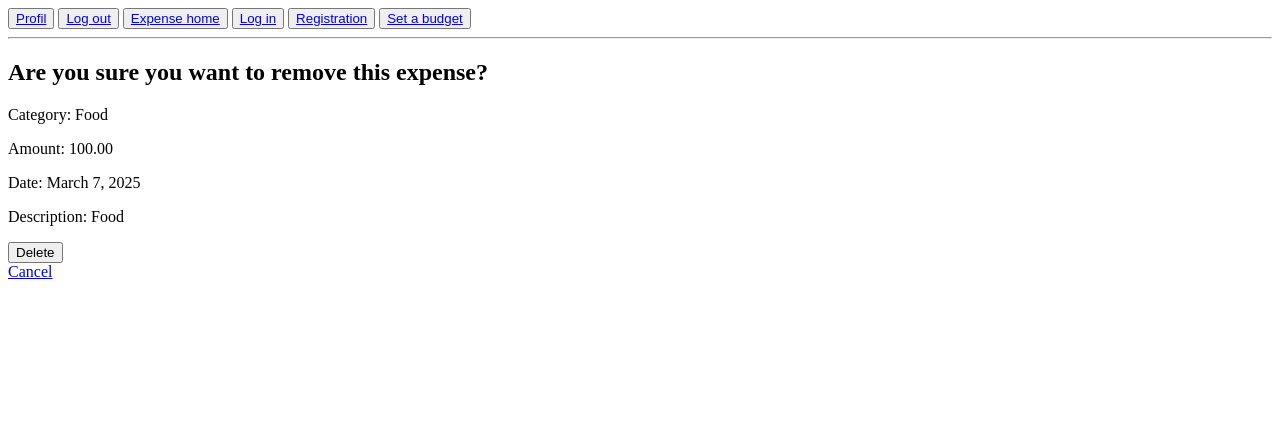
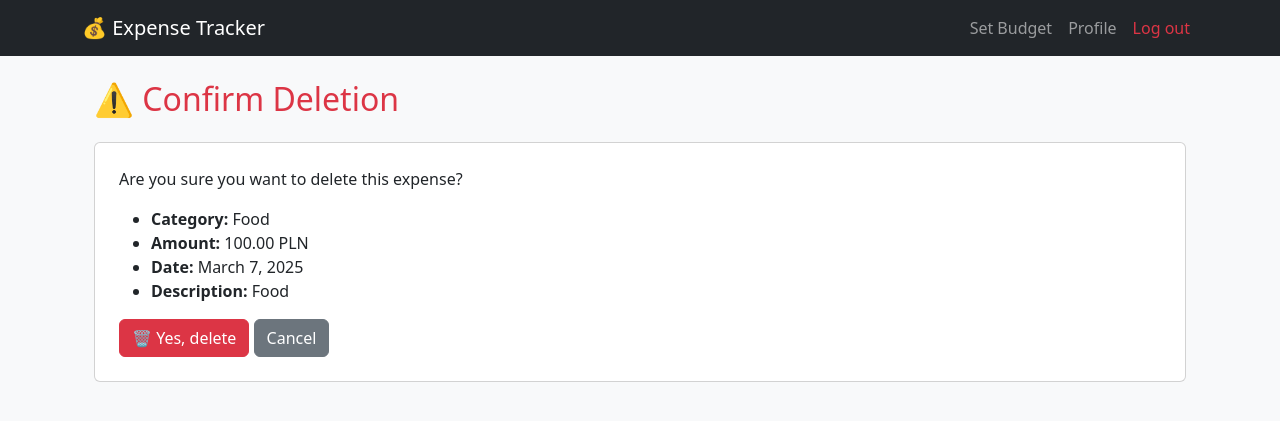
Before and after one commit to DanieloSendi/Expense-Tracker-App, a Django app: page /expenses/delete/4/ in a window 1280 px wide. Shown: the top 421 px of the page. Run offline with Django 5.2, Linux system fonts and the light colour scheme; a user stored in the database is signed in; data comes from the database, SQL or seed files in the repository; both versions use the stored data as it was after the commit.

Commit message:
Restricted home page data for non-logged users and improved UI/UX for expenses templates

```diff
--- a/config/settings.py
+++ b/config/settings.py
@@ -123,6 +123,9 @@ USE_TZ = True
 # https://docs.djangoproject.com/en/5.1/howto/static-files/
 
 STATIC_URL = "static/"
+STATICFILES_DIRS = (
+    os.path.join(BASE_DIR, 'static'),
+)
 
 # Default primary key field type
 # https://docs.djangoproject.com/en/5.1/ref/settings/#default-auto-field
--- a/expenses/templates/expenses/expense_confirm_delete.html
+++ b/expenses/templates/expenses/expense_confirm_delete.html
@@ -1,14 +1,21 @@
-{% extends "base.html" %}
-{% block content %}
-<h2>Are you sure you want to remove this expense?</h2>
-<p>Category: {{ expense.category }}</p>
-<p>Amount: {{ expense.amount }}</p>
-<p>Date: {{ expense.date }}</p>
-<p>Description: {{ expense.description }}</p>
+{% extends "base.html" %} {% block content %}
+<div class="container">
+  <h2 class="mb-4 text-danger">⚠️ Confirm Deletion</h2>
 
-<form method="POST">
-    {% csrf_token %}
-    <button type="submit">Delete</button>
-</form>
-<a href="{% url 'expense-list' %}">Cancel</a>
+  <div class="card p-4">
+    <p>Are you sure you want to delete this expense?</p>
+    <ul>
+      <li><strong>Category:</strong> {{ expense.category }}</li>
+      <li><strong>Amount:</strong> {{ expense.amount }} PLN</li>
+      <li><strong>Date:</strong> {{ expense.date }}</li>
+      <li><strong>Description:</strong> {{ expense.description }}</li>
+    </ul>
+
+    <form method="POST">
+      {% csrf_token %}
+      <button type="submit" class="btn btn-danger">🗑️ Yes, delete</button>
+      <a href="{% url 'expense-list' %}" class="btn btn-secondary">Cancel</a>
+    </form>
+  </div>
+</div>
 {% endblock %}
--- a/expenses/views.py
+++ b/expenses/views.py
@@ -10,31 +10,36 @@ import csv
 from django.http import HttpResponse
 
 
-@login_required
 def home(request):
-    expenses = Expense.objects.filter(user=request.user)
-    budget = Budget.objects.filter(user=request.user).first()
+    if request.user.is_authenticated:
+        expenses = Expense.objects.filter(user=request.user)
+        budget = Budget.objects.filter(user=request.user).first()
 
-    total_spent = expenses.aggregate(models.Sum("amount"))["amount__sum"] or 0
-    balance = budget.amount - total_spent if budget else 0  # Obliczamy, ile jeszcze zostało w budżecie
+        total_spent = expenses.aggregate(models.Sum("amount"))["amount__sum"] or 0
+        balance = budget.amount - total_spent if budget else 0
 
-    budget_status = None
-    if budget:
-        percent_used = (total_spent / budget.amount) * 100 if budget.amount > 0 else 0
-        if percent_used > 100:
-            budget_status = "🔴 You've gone over budget!"
-        elif percent_used > 80:
-            budget_status = "🟡 You're close to exceeding your budget!"
-        else:
-            budget_status = f"🟢 Used {percent_used:.2f}% of the budget."
+        budget_status = None
+        if budget:
+            percent_used = (total_spent / budget.amount) * 100 if budget.amount > 0 else 0
+            if percent_used > 100:
+                budget_status = "🔴 You've gone over budget!"
+            elif percent_used > 80:
+                budget_status = "🟡 You're close to exceeding your budget!"
+            else:
+                budget_status = f"🟢 Used {percent_used:.2f}% of the budget."
 
-    return render(request, "expenses/home.html", {
-        "expenses": expenses,
-        "total_spent": total_spent,
-        "budget": budget.amount if budget else None,
-        "balance": balance,
-        "budget_status": budget_status
-    })
+        context = {
+            "expenses": expenses,
+            "total_spent": total_spent,
+            "budget": budget.amount if budget else None,
+            "balance": balance,
+            "budget_status": budget_status,
+        }
+    else:
+        # For non-logged-in users
+        context = {}
+
+    return render(request, "expenses/home.html", context)
 
 # Takes all the expenses of a logged-in user and sorts them descending by date
 @login_required
--- a/templates/base.html
+++ b/templates/base.html
@@ -5,25 +5,67 @@
   <head>
     <meta charset="UTF-8" />
     <title>Expense Tracker</title>
+
+    <!-- Bootstrap CSS -->
+    <link
+      href="https://cdn.jsdelivr.net/npm/bootstrap@5.3.3/dist/css/bootstrap.min.css"
+      rel="stylesheet"
+      integrity="sha384-QWTKZyjpPEjISv5WaRU9OFeRpok6YctnYmDr5pNlyT2bRjXh0JMhjY6hW+ALEwIH"
+      crossorigin="anonymous"
+    />
+    <!-- Custom Styles -->
+    <link rel="stylesheet" href="{% static 'css/styles.css' %}" />
   </head>
 
-  <body>
-    <nav>
-      {% if user.is_authenticated %}
-      <button><a href="{% url 'profile' %}">Profil</a></button>
-      <button><a href="{% url 'logout' %}">Log out</a></button>
-      <button><a href="{% url 'expenses-home' %}">Expense home</a></button>
-      <button><a href="{% url 'login' %}">Log in</a></button>
-      <button><a href="{% url 'register' %}">Registration</a></button>
-      <button><a href="{% url 'budget' %}">Set a budget</a></button>
-      {% else %}
-      <button><a href="{% url 'login' %}">Log in</a></button> |
-      <button><a href="{% url 'register' %}">Registration</a></button>
-      {% endif %}
+  <body class="bg-light">
+    <nav class="navbar navbar-expand-lg navbar-dark bg-dark">
+      <div class="container">
+        <a class="navbar-brand" href="{% url 'expenses-home' %}"
+          >💰 Expense Tracker</a
+        >
+        <button
+          class="navbar-toggler"
+          type="button"
+          data-bs-toggle="collapse"
+          data-bs-target="#navbarNav"
+        >
+          <span class="navbar-toggler-icon"></span>
+        </button>
+        <div class="collapse navbar-collapse" id="navbarNav">
+          <ul class="navbar-nav ms-auto">
+            {% if user.is_authenticated %}
+            <li class="nav-item">
+              <a class="nav-link" href="{% url 'budget' %}">Set Budget</a>
+            </li>
+            <li class="nav-item">
+              <a class="nav-link" href="{% url 'profile' %}">Profile</a>
+            </li>
+            <li class="nav-item">
+              <a class="nav-link text-danger" href="{% url 'logout' %}"
+                >Log out</a
+              >
+            </li>
+            {% else %}
+            <li class="nav-item">
+              <a class="nav-link" href="{% url 'login' %}">Log in</a>
+            </li>
+            <li class="nav-item">
+              <a class="nav-link" href="{% url 'register' %}">Sign up</a>
+            </li>
+            {% endif %}
+          </ul>
+        </div>
+      </div>
     </nav>
 
-    <hr />
+    <div class="container mt-4">{% block content %}{% endblock %}</div>
 
-    <main>{% block content %} {% endblock %}</main>
+    <script
+      src="https://cdn.jsdelivr.net/npm/bootstrap@5.3.3/dist/js/bootstrap.bundle.min.js"
+      integrity="sha384-YvpcrYf0tY3lHB60NNkmXc5s9fDVZLESaAA55NDzOxhy9GkcIdslK1eN7N6jIeHz"
+      crossorigin="anonymous"
+    ></script>
+
+    <script src="{% static 'js/script.js' %}"></script>
   </body>
 </html>
--- a/users/templates/users/register.html
+++ b/users/templates/users/register.html
@@ -1,11 +1,10 @@
-{% extends "base.html" %}
-{% block content %}
+{% extends "base.html" %} {% block content %}
 
 <h2>Registration</h2>
 <form method="POST">
   {% csrf_token %} {{ form.as_p }}
   <button type="submit">Sign up</button>
 </form>
-<p>Do you have an account already? <a href="{% url 'login' %}">Sign up</a></p>
+<p>Do you have an account already? <a href="{% url 'login' %}">Log in</a></p>
 
 {% endblock %}
--- a/users/views.py
+++ b/users/views.py
@@ -27,7 +27,7 @@ def login_view(request):
         if form.is_valid():
             user = form.get_user()
             login(request, user)
-            return redirect("expense-list")
+            return redirect("expenses-home")
     else:
         form = AuthenticationForm()
     return render(request, "users/login.html", {"form": form})
```
Also changed, not shown: expenses/templates/expenses/budget_form.html (+19 -8 lines), expenses/templates/expenses/expense_form.html (+17 -8 lines), expenses/templates/expenses/expense_list.html (+32 -8 lines), expenses/templates/expenses/home.html (+5 -4 lines), db.sqlite3, users/templates/users/profile.html (line endings or trailing spaces).
